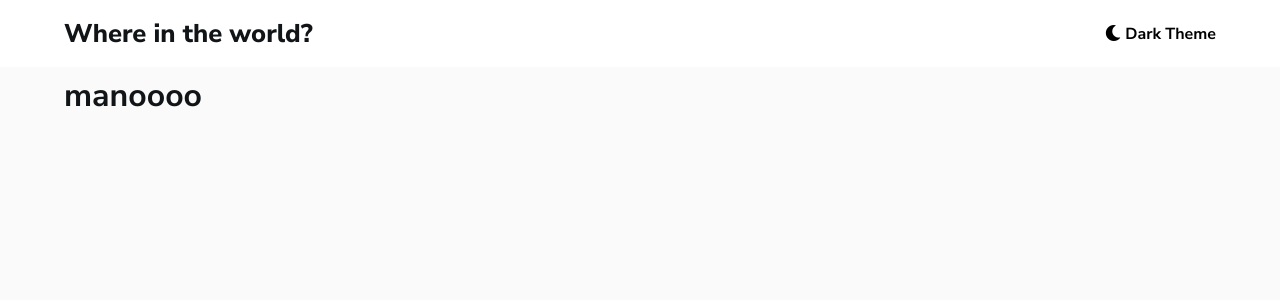
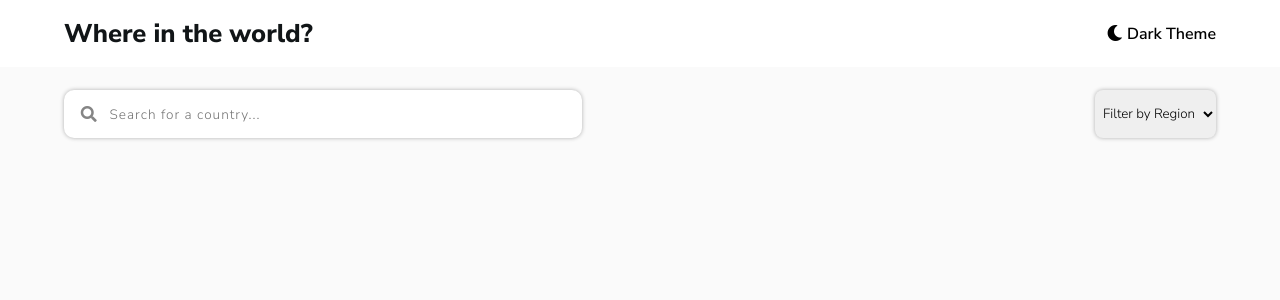
Before and after one commit to TiagoDiass/countries-webapp-vue, a Vue app: page / in a window 1280 px wide. Shown: the top 300 px of the page. Built offline with nearby package versions, Linux system fonts and the light colour scheme.

Commit message:
search bar and header done

```diff
--- a/src/assets/styles/_main.scss
+++ b/src/assets/styles/_main.scss
@@ -6,6 +6,11 @@
 
 /* Component styles */
 @import 'components/header';
+@import 'components/animations';
+@import 'components/view';
+
+/* Views Styles */
+@import 'views/home';
 
 * {
   margin: 0;
--- /dev/null
+++ b/src/assets/styles/components/_animations.scss
@@ -0,0 +1,63 @@
+@keyframes slide-in {
+    from {
+        transform: translateY(30px);
+        opacity: 0;
+    }
+
+    to {
+        transform: translateY(0);
+        opacity: 1;
+    }
+}
+
+@keyframes slide-out {
+    from {
+        transform: translateY(0);
+        opacity: 1;
+    }
+
+    to {
+        transform: translateY(-30px);
+        opacity: 0;
+    }
+}
+
+.slide-enter-active {
+    animation: slide-in 0.3s ease;
+}
+
+.slide-leave-active {
+    animation: slide-out 0.3s ease;
+}
+
+@keyframes flip-in {
+    from {
+        transform: rotateY(90deg);
+        opacity: 0;
+    }
+
+    to {
+        transform: rotateY(0deg);
+        opacity: 1;
+    }
+}
+
+@keyframes flip-out {
+    from {
+        transform: rotateY(0);
+        opacity: 1;
+    }
+
+    to {
+        transform: rotateY(90deg);
+        opacity: 0;
+    }
+}
+
+.flip-enter-active {
+    animation: flip-in 0.3s ease;
+}
+
+.flip-leave-active {
+    animation: flip-out 0.3s ease;
+}
--- a/src/assets/styles/components/_header.scss
+++ b/src/assets/styles/components/_header.scss
@@ -18,14 +18,9 @@ header {
     border: none;
     outline: none;
     background-color: transparent;
-    font-weight: 700;
+    font-weight: 600;
     font-size: 1rem;
     cursor: pointer;
 
-    transition: border 0.15s;
-
-    &:hover {
-      border-bottom: 1.2px solid #000;
-    }
   }
 }
--- /dev/null
+++ b/src/assets/styles/components/_view.scss
@@ -0,0 +1,4 @@
+.view {
+    min-height: 90%;
+    margin-top: 1rem;
+}
--- /dev/null
+++ b/src/assets/styles/views/_home.scss
@@ -0,0 +1,62 @@
+.home {
+
+    .search-row {
+        display: flex;
+        justify-content: space-between;
+        min-height: 3rem;
+
+        .search-bar {
+            width: 45%;
+            display: flex;
+            justify-content: center;
+            align-items: center;
+            background-color: white;
+            border-radius: 10px;
+            padding: 4px;
+            box-shadow: 0 0 4px rgba($color: #000000, $alpha: 0.3);
+
+            transition: box-shadow 0.15s;
+
+            &:hover,
+            &:active,
+            &:focus {
+                box-shadow: 0 0 7px rgba($color: #000000, $alpha: 0.3);
+            }
+
+            i {
+                margin-left: 0.8rem;
+                margin-right: 0.8rem;
+                color: $dark-gray;
+            }
+
+            input {
+                border: none;
+                height: 100%;
+                width: 100%;
+                outline: none;
+                font-size: 0.85rem;
+                letter-spacing: 1px;
+            }
+        }
+
+        .region-filter {
+
+            select {
+                border: none;
+                height: 100%;
+                outline: none;
+                border-radius: 8px;
+                box-shadow: 0 0 4px rgba($color: #000000, $alpha: 0.3);
+                font-weight: 500;
+                padding: 0 4px;
+
+                transition: box-shadow 0.15s;
+
+                &:hover,
+                &:focus {
+                    box-shadow: 0 0 7px rgba($color: #000000, $alpha: 0.3);
+                }
+            }
+        }
+    }
+}
--- a/src/views/Home.vue
+++ b/src/views/Home.vue
@@ -1,11 +1,49 @@
 <template>
-  <div class="home">
-    <h1>manoooo</h1>
+  <div class="home view">
+    <div class="search-row">
+      <div class="search-bar">
+        <i class="fas fa-search"></i>
+        <input type="text" placeholder="Search for a country..." />
+      </div>
+      <div class="region-filter">
+        <select name="region" id="region">
+          <option :value="null" selected>Filter by Region</option>
+          <option v-for="region in regions" :key="region.value" :value="region.value">{{ region.placeholder }}</option>
+        </select>
+      </div>
+    </div>
   </div>
 </template>
 
 <script>
 export default {
   name: 'Home',
+
+  computed: {
+    regions() {
+      return [
+        {
+          placeholder: 'Africa',
+          value: 'Africa',
+        },
+        {
+          placeholder: 'America',
+          value: 'America',
+        },
+        {
+          placeholder: 'Asia',
+          value: 'Asia',
+        },
+        {
+          placeholder: 'Europe',
+          value: 'Europe',
+        },
+        {
+          placeholder: 'Oceania',
+          value: 'Oceania',
+        },
+      ];
+    },
+  },
 };
 </script>
```
